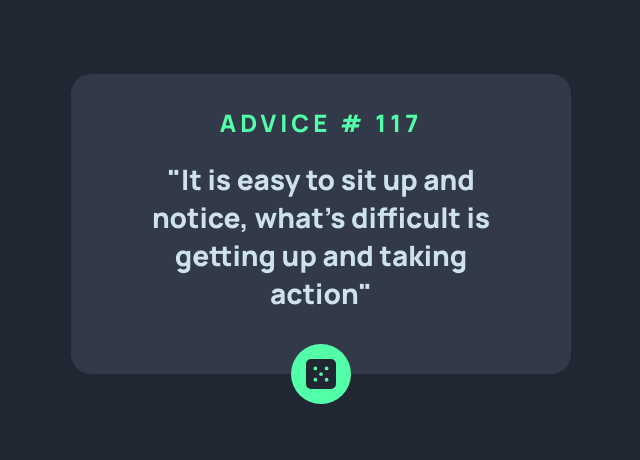
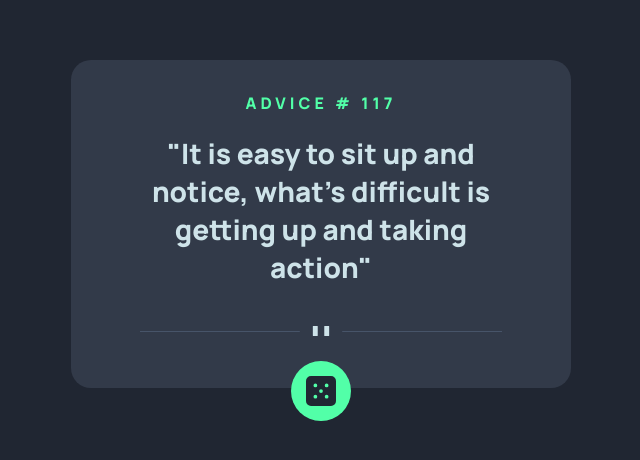
Before and after one commit to Tirthdt/AdviceGenerator, a plain HTML site: page index.html in a window 1280 px wide. Shown: the part 176-636 px from the top of the page, without its empty margins (319-959 px from the left). Drawn offline with Linux system fonts and the light colour scheme.

Commit message:
Splitter change

```diff
--- a/styles.css
+++ b/styles.css
@@ -43,18 +43,22 @@ body {
   color: var(--neon-green);
   text-transform: uppercase;
   letter-spacing: 4px;
+  font-size: 16px;
 }
 
 .container .advice {
   font-size: var(--quote-size);
   text-align: center;
   width: 80%;
+  margin: 20px 0;
 }
 
 .splitter {
   background: url("./images/pattern-divider-desktop.svg") no-repeat center
     center/cover;
   height: 10px;
+  width: 80%;
+  margin: 20px 0;
 }
 
 .dice-container {
```
